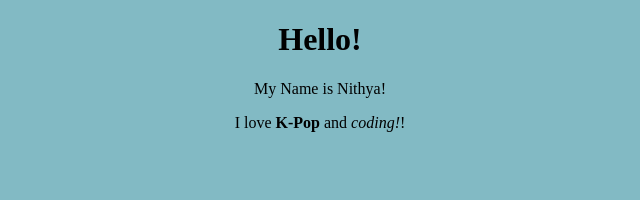
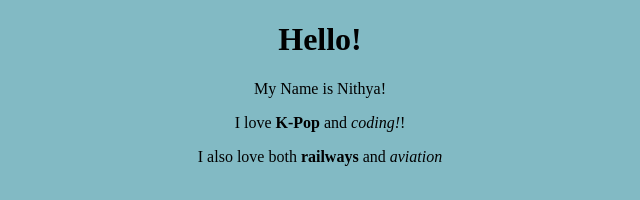
Before and after one commit to Yukiiilove123/Personal-Website, a plain HTML site: page index.html in a window 1280 px wide. Shown: the whole page, without its empty margins (320-960 px from the left). Drawn offline with Linux system fonts and the light colour scheme.

Commit message:
Added More interests of mine to index.html

```diff
--- a/index.html
+++ b/index.html
@@ -13,6 +13,7 @@
     </header>
   <p id="name">My Name is Nithya!</p>
   <p id="interests">I love <b>K-Pop</b> and <i>coding!</i>!</p>
+  <p id="interests">I also love both <b>railways</b> and <i>aviation</i></p>
   <script src="script.js"></script>
 </body>
 </html>
```
